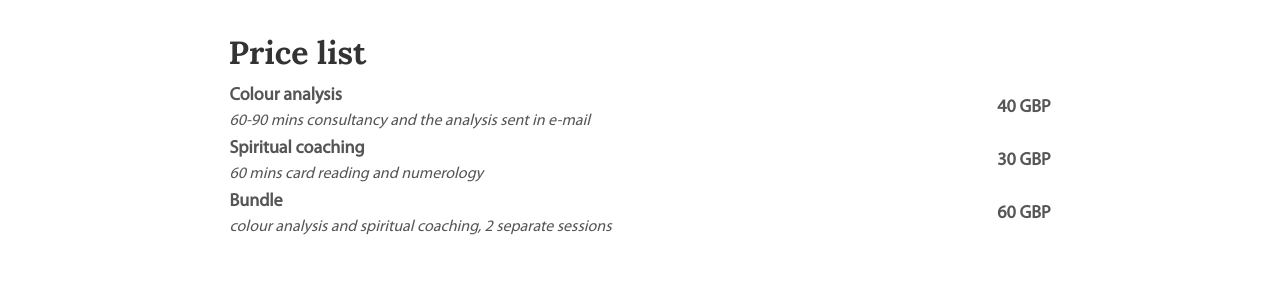
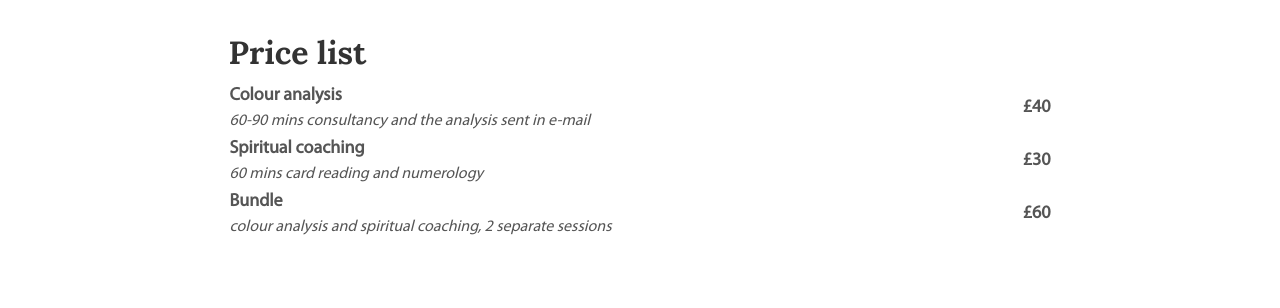
Before and after one commit to bolyosaniko/bolyosaniko.github.io, a Jekyll site: the page built from contact_en.markdown, in a window 1280 px wide. Shown: the part 569-877 px from the top of the page. Built offline with Jekyll 4.4.1, drawn with Linux system fonts in a browser that asks for light colours.

Commit message:
fix price list

```diff
--- a/contact_en.markdown
+++ b/contact_en.markdown
@@ -29,15 +29,15 @@ ref: contact
     <tbody>
         <tr>
             <td markdown="span"><span class="pr-title">Colour analysis</span><br/><span class="pr-desc">60-90 mins consultancy and the analysis sent in e-mail</span></td>
-            <td markdown="span" class="pr-price">40 GBP</td>
+            <td markdown="span" class="pr-price">£40</td>
         </tr>
         <tr>
             <td markdown="span"><span class="pr-title">Spiritual coaching</span><br/><span class="pr-desc">60 mins card reading and numerology</span></td>
-            <td markdown="span" class="pr-price">30 GBP</td>
+            <td markdown="span" class="pr-price">£30</td>
         </tr>
         <tr>
             <td markdown="span"><span class="pr-title">Bundle</span><br/><span class="pr-desc">colour analysis and spiritual coaching, 2 separate sessions</span></td>
-            <td markdown="span" class="pr-price">60 GBP</td>
+            <td markdown="span" class="pr-price">£60</td>
         </tr>
     </tbody>
 </table>
```
